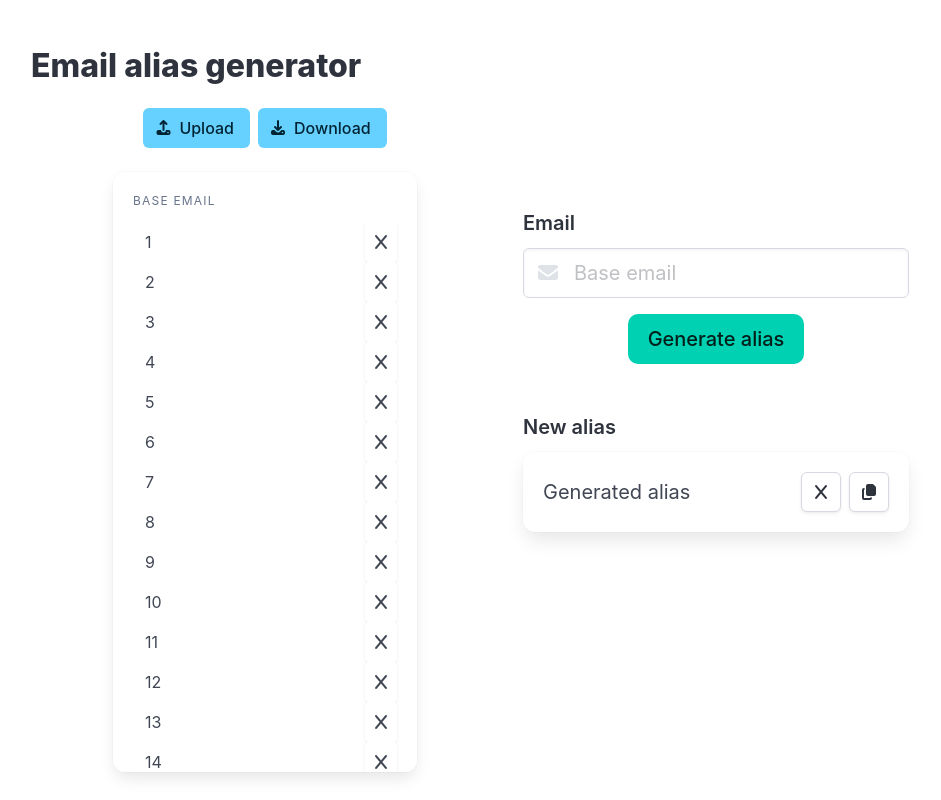
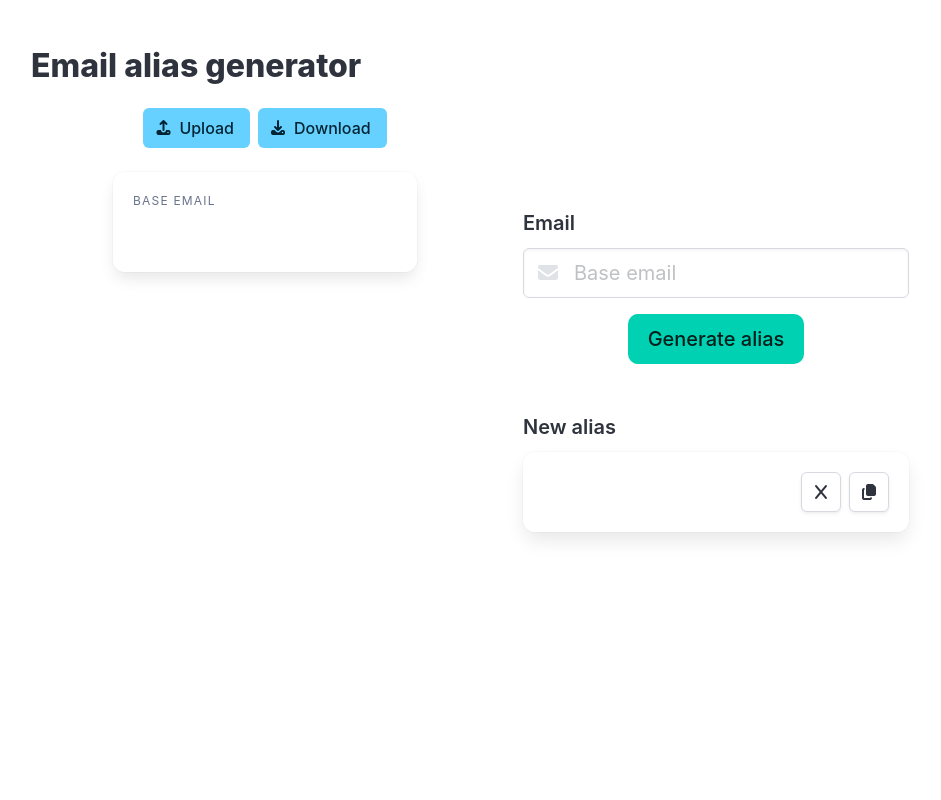
Before and after one commit to kieranongh/email-alias-generator, a React (Vite) app in the folder app/: page / in a window 1280 px wide. Shown: the whole page, without its empty margins (129-1070 px from the left). Built offline with nearby package versions, Linux system fonts and the light colour scheme.

Commit message:
Connect to alias generator service
- also, upload and download
  files

```diff
--- a/app/src/App.tsx
+++ b/app/src/App.tsx
@@ -1,3 +1,5 @@
+import { useState } from "react"
+
 import "bulma/css/bulma.min.css"
 import "./index.css"
 
@@ -5,6 +7,7 @@ import { ExistingAliasScroller } from "./components/ExistingAliasScroller"
 import { AliasGenerator } from "./components/AliasGenerator"
 
 function App() {
+  const [existingTokenSet, setExistingTokenSet] = useState(new Set<string>())
   return (
     <section className="section h-100">
       <div className="container is-max-desktop h-100">
@@ -13,11 +16,17 @@ function App() {
         <div className="columns h-100">
           <div className="column is-1" />
           <div className="column is-4 h-100">
-            <ExistingAliasScroller />
+            <ExistingAliasScroller
+              existingTokenSet={existingTokenSet}
+              setExistingTokenSet={setExistingTokenSet}
+            />
           </div>
           <div className="column is-1" />
           <div className="column is-5 h-100" style={{ height: "100%"}}>
-            <AliasGenerator />
+            <AliasGenerator
+              existingTokenSet={existingTokenSet}
+              setExistingTokenSet={setExistingTokenSet}
+            />
           </div>
         </div>
       </div>
--- a/app/src/components/AliasGenerator.tsx
+++ b/app/src/components/AliasGenerator.tsx
@@ -1,10 +1,28 @@
 import { useState } from "react"
 
-export function AliasGenerator() {
+import { getNewEmailAlias } from "../services/email-alias-generator"
+
+interface AliasGeneratorProps {
+  existingTokenSet: Set<string>
+  setExistingTokenSet: React.Dispatch<React.SetStateAction<Set<string>>>
+}
+export function AliasGenerator(props: AliasGeneratorProps) {
 
   const [baseEmail, setBaseEmail] = useState("")
+  const [error, setError] = useState("")
+  const [newAlias, setNewAlias] = useState("")
 
   const onGenerateAlias = () => {
+    let result: string
+    try {
+      result = getNewEmailAlias({ email: baseEmail, existingTokens: new Set() })
+    } catch (err) {
+      setError((err as Error).message)
+      return
+    }
+    setNewAlias(result)
+    props.setExistingTokenSet(prev => new Set([...prev, result]))
+    setError("")
   }
 
   return (
@@ -18,12 +36,12 @@ export function AliasGenerator() {
             <i className="fas fa-envelope"></i>
           </span>
         </div>
-        {/* <p className="help">This email is invalid</p> */}
+        <p className="help">{error}</p>
       </div>
 
       <div className="field mt-4 is-flex is-justify-content-center">
         <div className="control">
-          <button className="button is-medium is-primary" onClick={onGenerateAlias}>
+          <button type="button" className="button is-medium is-primary" onClick={onGenerateAlias}>
             Generate alias
           </button>
         </div>
@@ -32,7 +50,7 @@ export function AliasGenerator() {
       <div className="field mt-6">
         <label className="label is-medium">New alias</label>
         <div className="box is-size-5 is-flex is-justify-content-space-between is-align-items-center" style={{ minHeight: "80px" }}>
-          <p>{baseEmail || "Generated alias"}</p>
+          <p>{newAlias}</p>
           <div>
             <button className="button">
               <span className="icon">
--- a/app/src/components/ExistingAliasScroller.tsx
+++ b/app/src/components/ExistingAliasScroller.tsx
@@ -1,20 +1,50 @@
-import { useRef, useState } from "react"
+import { useMemo, useRef } from "react"
+import { readAliasesFile, writeAliasesFile } from "../services/email-alias-generator"
 
+const downloadFile = (filename: string, content: string) => {
+  const blob = new Blob([content], { type: "text/csv" })
+  const url = URL.createObjectURL(blob)
+  const a = document.createElement("a")
+  a.href = url
+  a.download = filename
+  a.click()
+  URL.revokeObjectURL(url)
+}
 
-export function ExistingAliasScroller() {
+interface ExistingAliasScrollerProps {
+  existingTokenSet: Set<string>
+  setExistingTokenSet: React.Dispatch<React.SetStateAction<Set<string>>>
+}
+export function ExistingAliasScroller(props: ExistingAliasScrollerProps) {
   const fileUploadRef = useRef<HTMLInputElement>(null)
-  const [_, setFileContent] = useState<string>("")
+
+  const existingTokenArray = useMemo(() => {
+    return [...props.existingTokenSet]
+  }, [props.existingTokenSet])
 
   const onUpload = () => {
     fileUploadRef.current?.click()
   }
-  const onFileChange = (e: React.ChangeEvent<HTMLInputElement>) => {
+  const onFileChange = async (e: React.ChangeEvent<HTMLInputElement>) => {
     const file = e.target.files?.[0]
     if (!file) return
 
-    const reader = new FileReader()
-    reader.onload = () => setFileContent(reader.result as string)
-    reader.readAsText(file)
+    const text = await file.text()
+    const uploadedSet = readAliasesFile(text)
+    props.setExistingTokenSet(uploadedSet)
+  }
+
+  const onDownload = () => {
+    const fileText = writeAliasesFile(props.existingTokenSet)
+    downloadFile("Email aliases.csv", fileText)
+  }
+
+  const onDeleteAlias = (alias) => () => {
+    props.setExistingTokenSet(prev => {
+      const next = new Set(prev)
+      next.delete(alias)
+      return next
+    })
   }
 
   return (
@@ -27,7 +57,7 @@ export function ExistingAliasScroller() {
           <span>Upload</span>
         </button>
         <input ref={fileUploadRef} type="file" hidden onChange={onFileChange} />
-        <button className="button is-info ml-2">
+        <button className="button is-info ml-2" onClick={onDownload}>
           <span className="icon">
             <i className="fas fa-download" />
           </span>
@@ -38,12 +68,12 @@ export function ExistingAliasScroller() {
         <aside className="menu">
           <p className="menu-label">Base email</p>
           <ul className="menu-list">
-            {Array.from({ length: 20 }, (_, i) => i + 1).map(x => {
+            {existingTokenArray.map(alias => {
               return (
-                <li key={x} className="is-flex">
-                  <button>{x}</button>
+                <li key={alias} className="is-flex">
+                  <button>{alias}</button>
                   <span>
-                    <button className="button">
+                    <button className="button" onClick={onDeleteAlias(alias)}>
                       <span className="icon is-small">
                         <i className="fas fa-x"></i>
                       </span>
--- a/app/src/services/email-alias-generator.ts
+++ b/app/src/services/email-alias-generator.ts
@@ -32,18 +32,22 @@ export const generateUniqueToken = (existingTokens) => {
 export const getUsernameAndDomain = (email) => {
   let nonAliasedEmail = email
   if (email.includes("+")) {
-    nonAliasedEmail = email.replace(/\+[^@]+@/, '@');
+    nonAliasedEmail = email.replace(/\+[^@]+@/, "@");
   }
   return nonAliasedEmail.split("@")
 }
 
-export const getNewEmailAlias = ({ email, existingTokens }) => {
+export interface GetNewEmailAliasProps {
+  email: string
+  existingTokens: Set<string>
+}
+export const getNewEmailAlias = ({ email, existingTokens }: GetNewEmailAliasProps) => {
   const emailTrimmed = email.trim()
   if (!emailRegexSafe({ exact: true }).test(emailTrimmed)) {
     throw new Error(`Email: ${emailTrimmed} is invalid`)
   }
   if (/\+.*\+/.test(emailTrimmed)) {
-    throw new Error("Whilst emails with multiple '+'s are valid, this application is not built for them, please remove them")
+    throw new Error("Whilst emails with multiple "+"s are valid, this application is not built for them, please remove them")
   }
   const [username, domain] = getUsernameAndDomain(emailTrimmed)
   if (username.length > MAX_EMAIL_INPUT_LENGTH) {
@@ -54,12 +58,11 @@ export const getNewEmailAlias = ({ email, existingTokens }) => {
   return `${username}+${token}@${domain}`
 }
 
-export const readAliasesFile = async (file) => {
-  const text = await file.text()
-  const lines = text.split('\n')
+export const readAliasesFile = (text: string) => {
+  const lines = text.split("\n")
   return new Set(lines)
 }
 
-export const writeAliasesFile = (existingTokens) => {
-  return [...existingTokens].join('\n')
+export const writeAliasesFile = (existingTokens: Set<string>) => {
+  return [...existingTokens].join("\n")
 }
```
